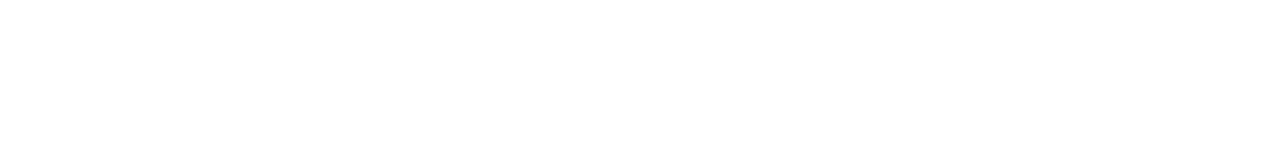
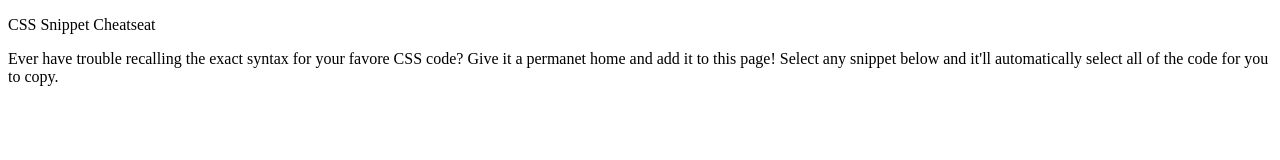
Before and after one commit to paullsshin/Mini-Project, a plain HTML site: page Main/index.html in a window 1280 px wide. Drawn offline with Linux system fonts and the light colour scheme; files that its build step writes are made by us from their sources.

Commit message:
Created header

```diff
--- a/Main/index.html
+++ b/Main/index.html
@@ -7,6 +7,10 @@
     <title>Document</title>
     <link rel="stylesheet" href="Assets/style.css">
 <body>
+    <header>
+        <p>CSS Snippet Cheatseat</p>
+        <p>Ever have trouble recalling the exact syntax for your favore CSS code? Give it a permanet home and add it to this page! Select any snippet below and it'll automatically select all of the code for you to copy.<p>
+    </header>
 
 </body>
 </html>
```
